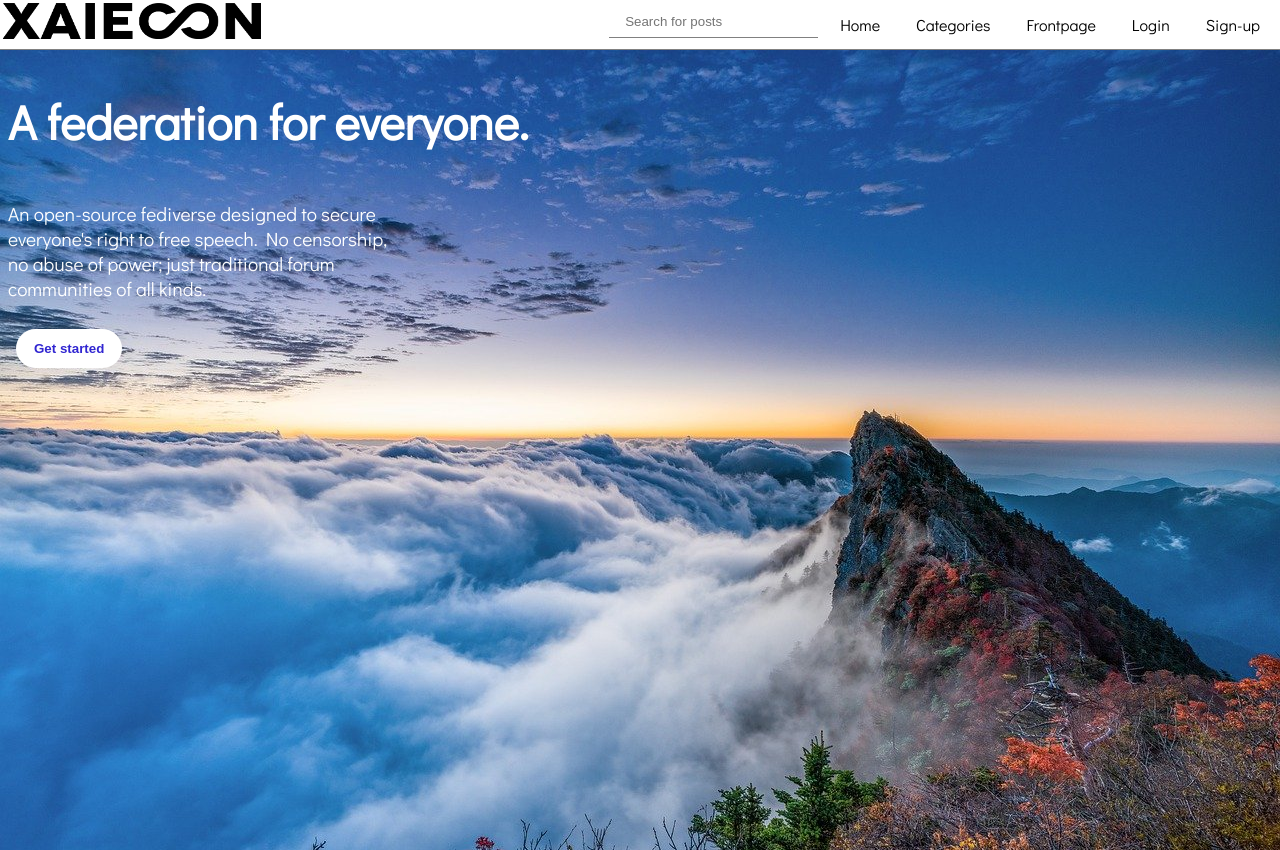
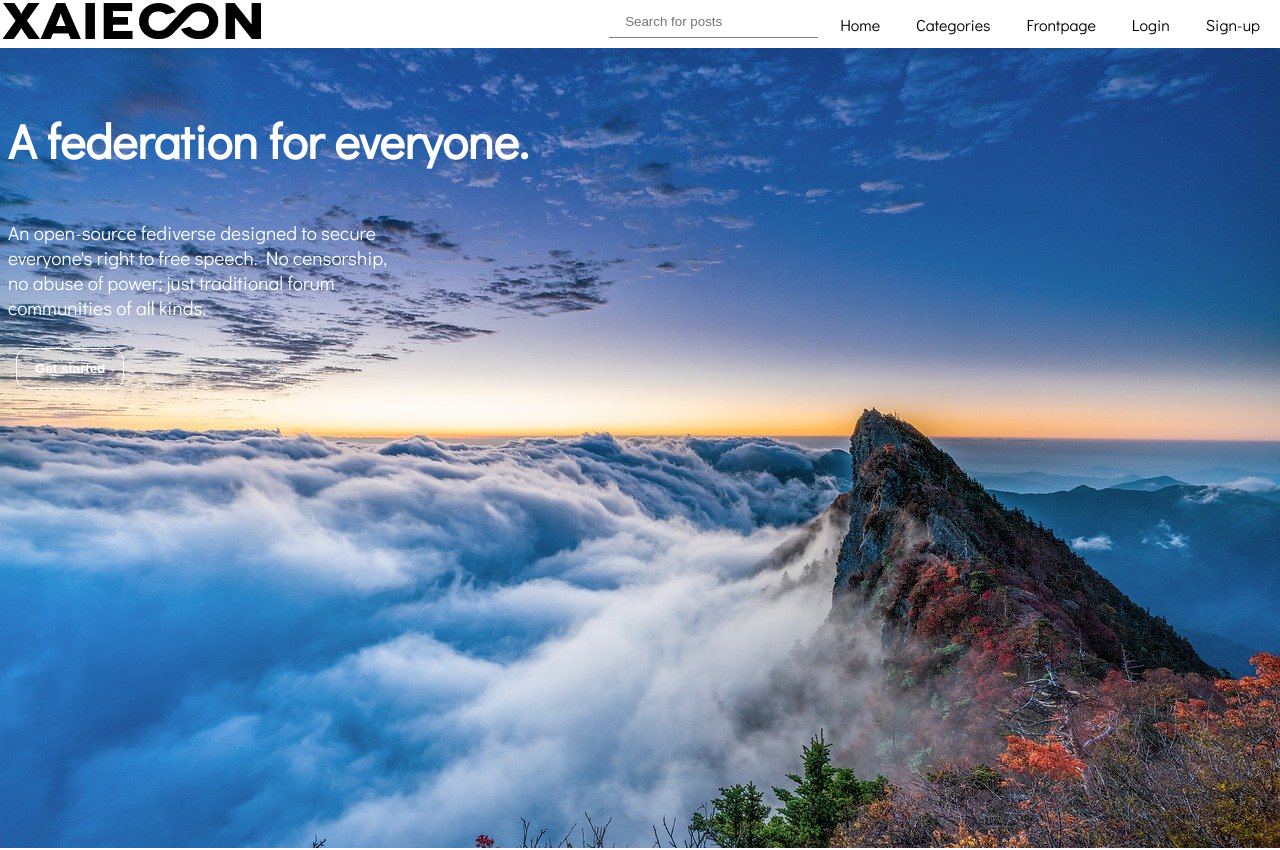
Before and after one commit to SuperLeaf1995/forum-website, a Flask app: page / in a window 1280 px wide. Run offline with Flask 2, Linux system fonts and the light colour scheme.

Commit message:
fix passowrd, and add more css

```diff
--- a/xaiecon/assets/public/style.css
+++ b/xaiecon/assets/public/style.css
@@ -1,12 +1,33 @@
 ::-moz-selection, ::selection {
   background-color: #3126d1;
   color: white;
+}
+
+@keyframes fade-in {
+  0% {
+    opacity: 0;
+  }
+  100% {
+    opacity: 1;
+  }
+}
+
+@keyframes slide-right {
+  0% {
+    left: -100%;
+    opacity: 0;
+  }
+  100% {
+    left: 0px;
+    opacity: 1;
+  }
 }
 
 body {
   margin: 0;
   padding: 0;
   font-family: 'Didact Gothic','Actor','Arial','Times New Roman';
+  background-color: #f5f5f5;
 }
 
 a {
@@ -19,6 +40,8 @@ a:visited, a:active, a:hover, a:focus {
 }
 
 .index-intro {
+  top: 48px;
+  position: absolute;
   background: #3cabf0;
   background: linear-gradient(225deg,#3cabf0 0%,#3126d1 100%);
   filter: progid:DXImageTransform.Microsoft.gradient(startColorstr='#3cabf0',endColorstr='#3126d1');
@@ -28,13 +51,14 @@ a:visited, a:active, a:hover, a:focus {
   height: 100vh;
   background-image: url('/assets/landscape/2.jpeg');
   background-size: cover;
+  animation: slide-right ease 1.5s;
 }
 
 .index-intro-title {
-  float: left;
   color: white;
   padding: 8px;
   font-size: xxx-large;
+  animation: fade-in ease 1.5s;
 }
 
 .index-intro-brief {
@@ -43,13 +67,15 @@ a:visited, a:active, a:hover, a:focus {
   width: 30%;
   font-size: larger;
   clear: both;
+  animation: fade-in ease 1.5s;
 }
 
 .header-nav {
   list-style-type: none;
-  border: 1px solid grey;
   padding: 12px;
   margin: 12px;
+  background-color: white;
+  border-radius: 4px;
 }
 
 .header-nav li a {
@@ -68,18 +94,20 @@ a:visited, a:active, a:hover, a:focus {
 
 .index-intro-btn {
   border: none;
-  color: #3126d1;
-  background-color: white;
+  color: white;
+  background: none;
   padding: 12px 18px;
-  border-radius: 20px;
+  border-radius: 12px;
   font-weight: bold;
   margin-left: 16px;
+  border: 1px solid white;
   transition: 0.3s;
 }
 
 .index-intro-btn:hover {
   background-color: #3126d1;
   color: white;
+  border: 1px solid #3126d1;
   cursor: pointer;
 }
 
@@ -106,9 +134,9 @@ a:visited, a:active, a:hover, a:focus {
   list-style-type: none;
   overflow: hidden;
   background-color: white;
-  border-bottom: 1px solid grey;
   margin: 0;
   padding: 2px;
+  z-index: 2;
 }
 
 .nav-element, .nav-dropdown {
@@ -187,6 +215,8 @@ textarea {
   margin: 12px;
   padding: 12px;
   border-color: #f5f5f5;
+  background-color: white;
+  border-radius: 4px;
 }
 
 .post-brief {
@@ -264,3 +294,7 @@ textarea {
      position: sticky;
    }
 }
+
+img {
+  animation: slide-in ease 2s;
+}
--- a/xaiecon/templates/index.html
+++ b/xaiecon/templates/index.html
@@ -5,12 +5,13 @@
 		{% include 'common/navbar.html' %}
 		<div>
 			<div class='index-intro'>
+				<br>
 				<h1 class='index-intro-title'>A federation for everyone.</h1>
 				<p class='index-intro-brief'>An open-source fediverse designed to secure everyone's right to free speech. No censorship, no abuse of power; just traditional forum communities of all kinds.</p>
 
 				{% if u != None %}
 				<form method='GET' action='/post/feed/new'>
-					<input class='index-intro-btn' type='submit' value="Go to the action"></br>
+					<input class='index-intro-btn' type='submit' value="Get started"></br>
 				</form>
 				{% else %}
 				<form method='GET' action='/user/signup'>
--- a/xaiecon/templates/user/login.html
+++ b/xaiecon/templates/user/login.html
@@ -8,7 +8,7 @@
 	<form enctype='multipart/form-data' method='POST' action='/user/login'>
 		<label for='username'>Username</label>
 		<input class='textbar-normal' type='text' id='username' name='username' value='{{ request.form.username }}'></br>
-		<label for='password'>Passsowrd</label>
+		<label for='password'>Passsword</label>
 		<input class='textbar-normal' type='password' id='password' name='password' value='{{ request.form.password }}'></br>
 		<input class='form-btn' type='submit' value='Login'></br>
 	</form>
--- a/xaiecon/templates/user/signup.html
+++ b/xaiecon/templates/user/signup.html
@@ -10,7 +10,7 @@
 		<input class='textbar-normal' type='text' id='name' name='name' value='{{ request.form.name }}'></br>
 		<label for='username'>Username</label>
 		<input class='textbar-normal' type='text' id='username' name='username' value='{{ request.form.username }}'></br>
-		<label for='password'>Passsowrd</label>
+		<label for='password'>Passsword</label>
 		<input class='textbar-normal' type='password' id='password' name='password' value='{{ request.form.password }}'></br>
 		<label for='password_double'>Repeat password</label>
 		<input class='textbar-normal' type='password' id='password_double' name='password_double' value='{{ request.form.password }}'></br>
```
